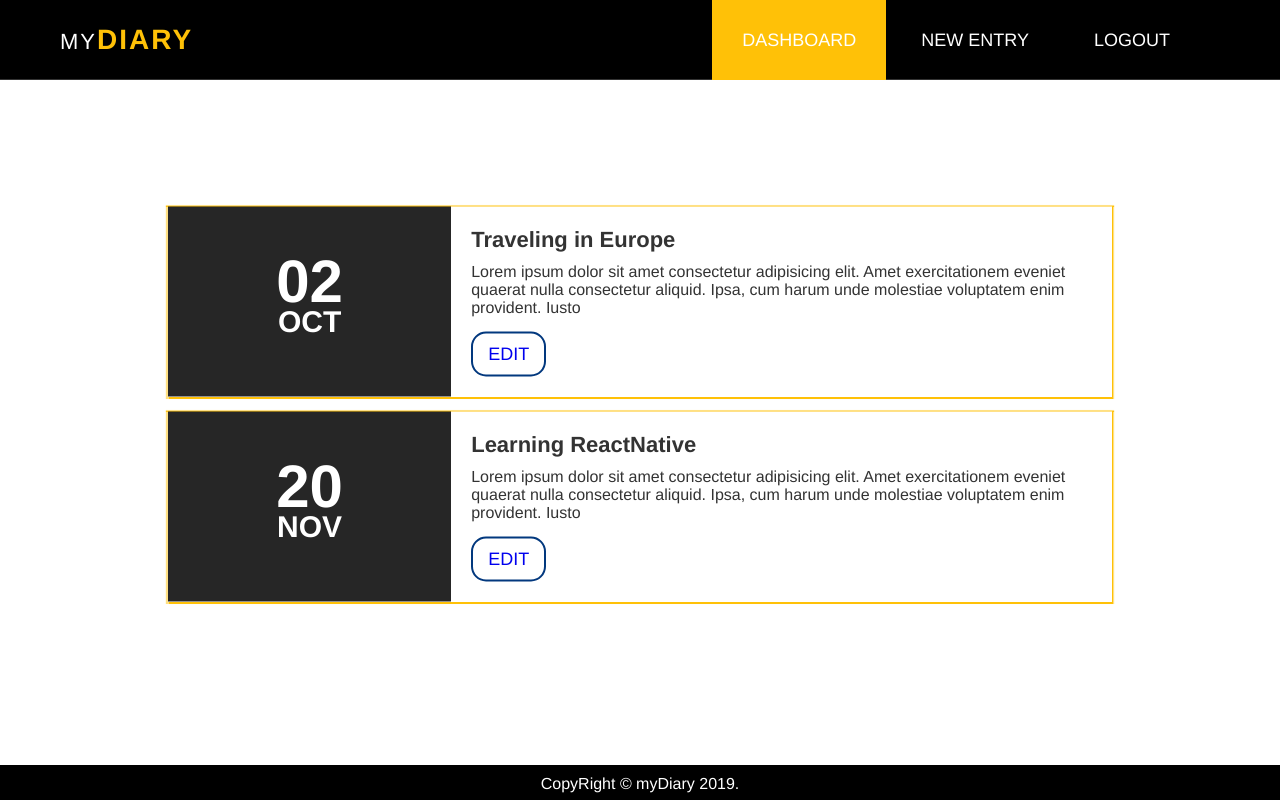
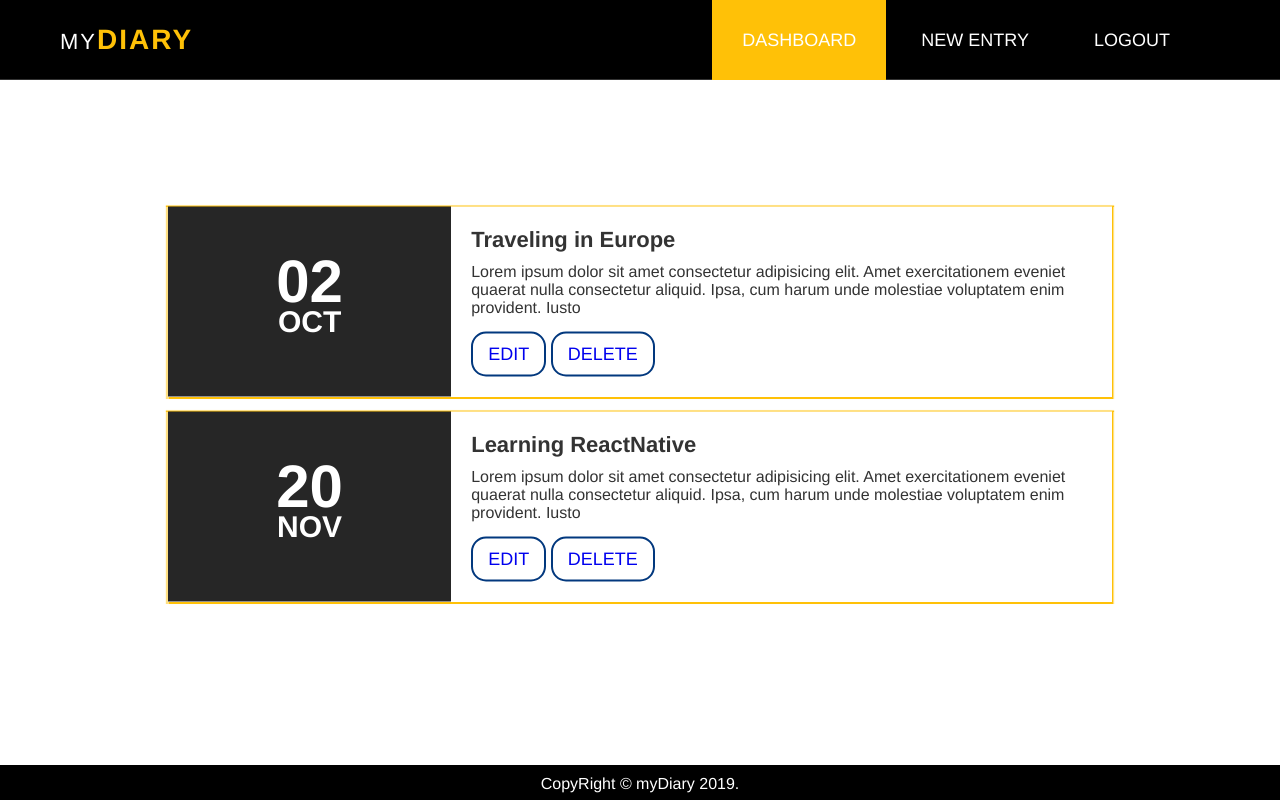
Before and after one commit to bbaime98/myDiary, a plain HTML site: page UI/html/allEntries.html in a window 1280 px wide. Shown: the top 800 px of the page. Drawn offline with Linux system fonts and the light colour scheme.

Commit message:
ft(deleteentry): add delete entry option
create a delete an entry button

[Finishes #169382459]

```diff
--- a/UI/html/allEntries.html
+++ b/UI/html/allEntries.html
@@ -35,7 +35,7 @@
               Amet exercitationem eveniet quaerat nulla consectetur aliquid.
               Ipsa, cum harum unde molestiae voluptatem enim provident. Iusto</p>
               <a href="../html/newEntry.html">Edit</a>
-
+              <a href="#" class="delete">Delete</a>
           </div>
         </li>
         <li>
@@ -48,7 +48,7 @@
               Amet exercitationem eveniet quaerat nulla consectetur aliquid.
               Ipsa, cum harum unde molestiae voluptatem enim provident. Iusto</p>
               <a href="../html/newEntry.html">Edit</a>
-
+              <a href="#" class="delete">Delete</a>
           </div>
         </li>
       </ul>
```
